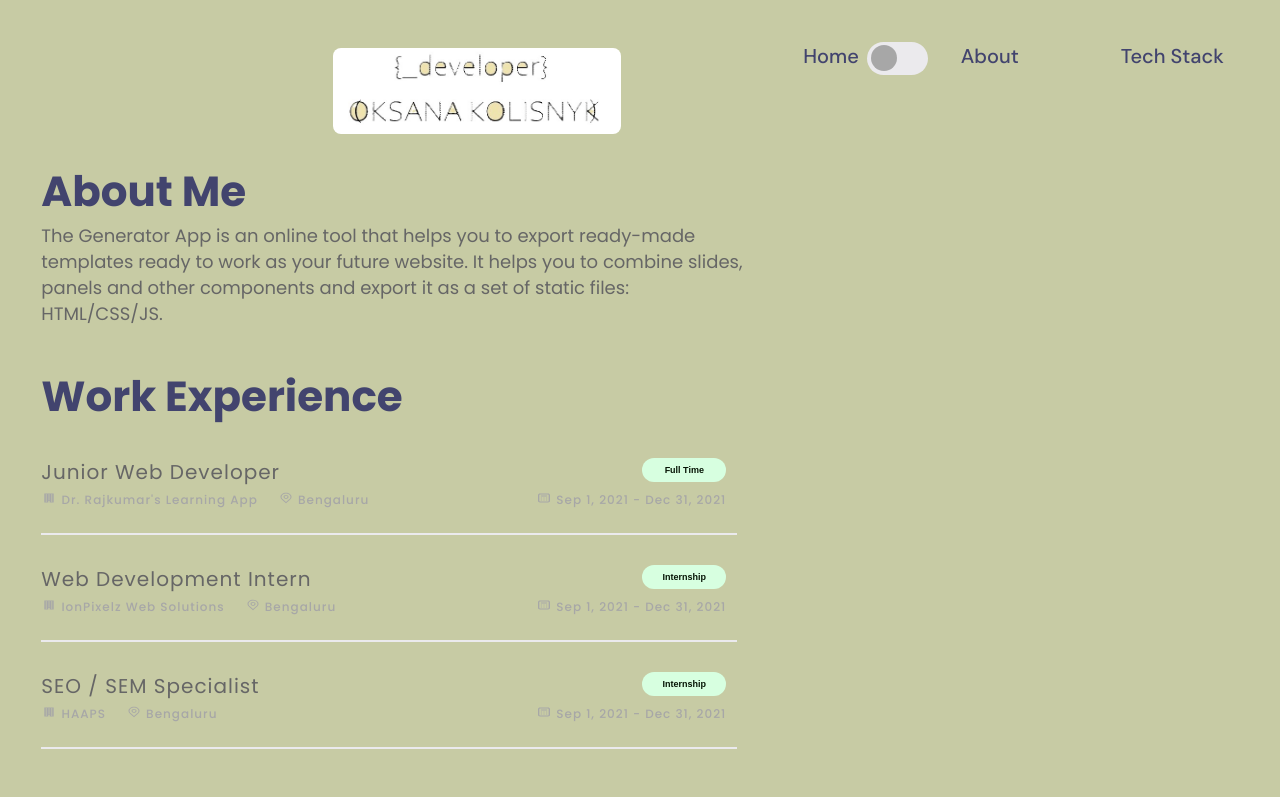
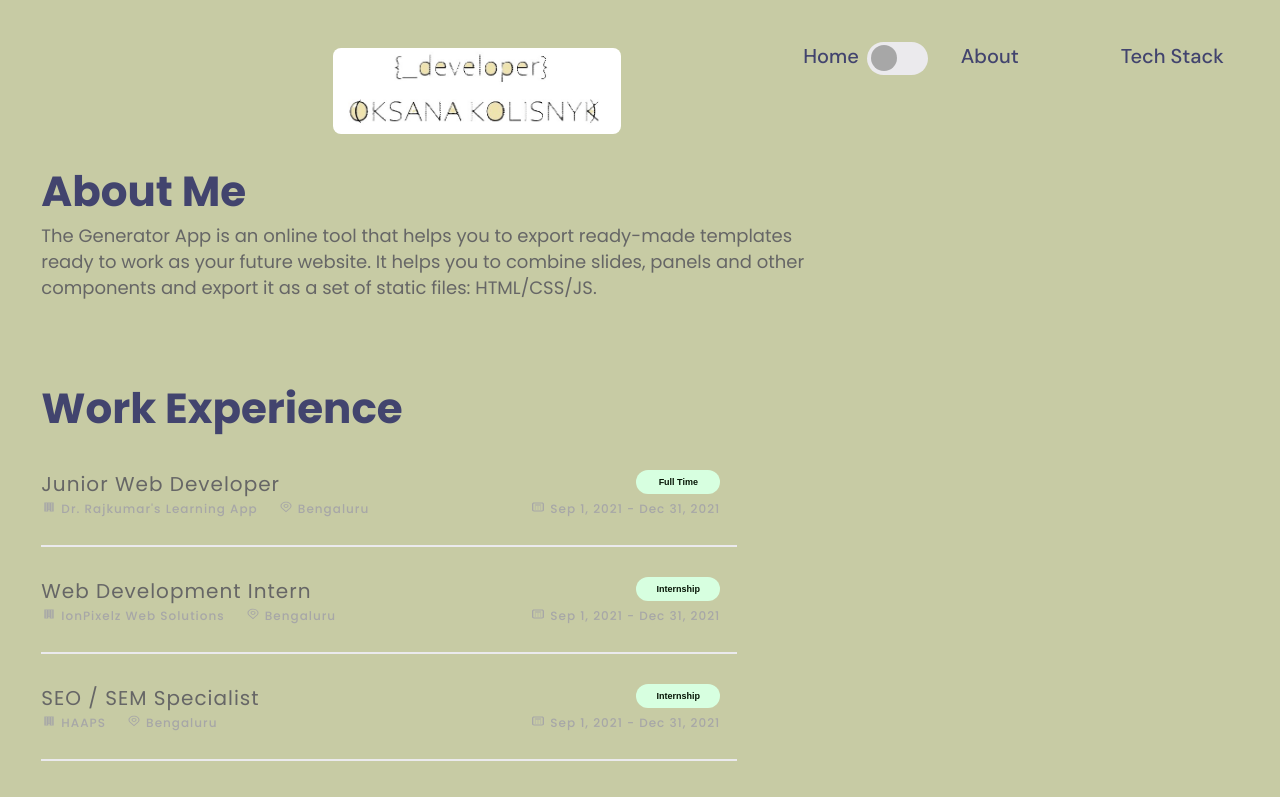
Before and after one commit to TEZv/Become_PRO_with_Angular, an Angular app in the folder lifechanger/: page /about in a window 1280 px wide. Shown: the top 797 px of the page. Built offline with nearby package versions, Linux system fonts and the light colour scheme.

Commit message:
fixed pr comments

```diff
--- a/lifechanger/src/app/biography/biography.component.css
+++ b/lifechanger/src/app/biography/biography.component.css
@@ -1,29 +1,25 @@
-body {
-  display: flex;
-  justify-content: space-between;
-  align-items: center;
-}
 .biography {
   margin-top: 7.6em;
-  width: 710px;
-}
-.about p {
+  width: 44em;
+  & .biography_about p {
     color: var(--dark-content);
     font-size: 18px;
     font-style: normal;
     font-weight: 400;
     line-height: 26px;
-  width: 708px;
-  height: 104px;
+    width: 44em;
+    height: 6.5em;
   }
-.education,
-.about {
-  padding: 38px 0 38px 25px;
+  & .biography_education,
+  .biography_about {
+    padding: 2.37em 0 2.37em 1.56em;
   }
-.work {
-  padding-left: 25px;
+  & .biography_work {
+    padding-left: 1.56em;
   }
+
   h2 {
     color: var(--solid-heading);
     font-size: 42px;
   }
+}
--- a/lifechanger/src/app/biography/biography.component.html
+++ b/lifechanger/src/app/biography/biography.component.html
@@ -1,5 +1,5 @@
-<div class="biography">
-  <div class="about">
+<section class="biography">
+  <div class="biography_about">
     <h2>About Me</h2>
     <p>
       The Generator App is an online tool that helps you to export ready-made
@@ -8,18 +8,18 @@
       files: HTML/CSS/JS.
     </p>
   </div>
-  <div *ngIf="this.isAnyWorkType()" class="work">
+  <div *ngIf="this.isAnyWorkType()" class="biography_work">
     <h2>Work Experience</h2>
     <app-experience-info
       *ngFor="let item of filterByWork()"
       [experienceInfo]="item"
     ></app-experience-info>
   </div>
-  <div *ngIf="this.isAnyEducationType()" class="education">
+  <div *ngIf="this.isAnyEducationType()" class="biography_education">
     <h2>Education</h2>
     <app-experience-info
       *ngFor="let item of filterByEducation()"
       [experienceInfo]="item"
     ></app-experience-info>
   </div>
-</div>
+</section>
--- a/lifechanger/src/app/biography/biography.component.ts
+++ b/lifechanger/src/app/biography/biography.component.ts
@@ -11,20 +11,20 @@ import {
   styleUrl: './biography.component.css',
 })
 export class BiographyComponent {
-  workExperienceInfo: ExperienceInfo[] = [];
+  workExperienceInfos: ExperienceInfo[] = [];
   constructor(private readonly experienceInfoService: ExperienceInfoService) {
-    this.workExperienceInfo =
+    this.workExperienceInfos =
       this.experienceInfoService.GetWorkExperienceInfos();
   }
 
   isAnyWorkType(): boolean {
-    return this.workExperienceInfo.some(
+    return this.workExperienceInfos.some(
       (info) => info.experienceType === ExperienceType.Work
     );
   }
 
   isAnyEducationType(): boolean {
-    return this.workExperienceInfo.some(
+    return this.workExperienceInfos.some(
       (info) => info.experienceType === ExperienceType.Education
     );
   }
@@ -38,6 +38,6 @@ export class BiographyComponent {
   }
 
   private filterByType(type: ExperienceType): ExperienceInfo[] {
-    return this.workExperienceInfo.filter((info) => info.experienceType === type);
+    return this.workExperienceInfos.filter((info) => info.experienceType === type);
   }
 }
--- a/lifechanger/src/app/experience-info/experience-info.component.css
+++ b/lifechanger/src/app/experience-info/experience-info.component.css
@@ -1,8 +1,7 @@
-.experience-container {
-  height: 75px;
-}
+.experience {
+  height: 4.68em;
 
-.h4-container {
+  & .experience_h4-container {
     display: flex;
     justify-content: space-between;
     margin-top: 30px;
@@ -26,35 +25,35 @@
       border-radius: 30px;
     }
   }
-.work-container {
-  height: 75px;
-}
 
-.div1-experience {
+  & .experience_work {
+    height: 4.68em;
+
+    & .experience_div1 {
       display: flex;
       justify-content: space-between;
     }
 
-.div2-experience {
+    & .experience_div2 {
       display: flex;
-  gap: 20px;
+      gap: 1.25em;
     }
-.p-work {
+    p {
       color: var(--light-Content);
-  font-size: 12px;
+      font-size: 0.75em;
       font-style: normal;
       font-weight: 500;
-  line-height: 28px;
+      line-height: 1.75em;
       letter-spacing: 1px;
     }
-
+  }
   .span-gap1 {
-  margin-left: 32px;
+    margin-left: 2em;
   }
-
+}
 .line {
   height: 2px;
-  width: 696px;
+  width: 43.5em;
   flex-shrink: 0;
   background: var(--colors-grey);
 }
--- a/lifechanger/src/app/experience-info/experience-info.component.html
+++ b/lifechanger/src/app/experience-info/experience-info.component.html
@@ -1,11 +1,11 @@
-<div class="experience-container">
-  <div class="h4-container">
+<section class="experience">
+  <div class="experience_h4-container">
     <h4>{{ experienceInfo.title }}</h4>
     <button class="btn-work">{{ experienceInfo.workType }}</button>
   </div>
-  <div class="work-container">
-    <div class="div1-experience">
-      <div class="div2-experience">
+  <div class="experience_work">
+    <div class="experience_div1">
+      <div class="experience_div2">
         <p class="p-work">
           <img src="../../assets/experience-info/grid.svg" />
           {{ experienceInfo.project }}
@@ -22,5 +22,5 @@
       </p>
     </div>
   </div>
-</div>
+</section>
 <div class="line"></div>
```
Lines whose indentation alone changed are shown as unchanged.
